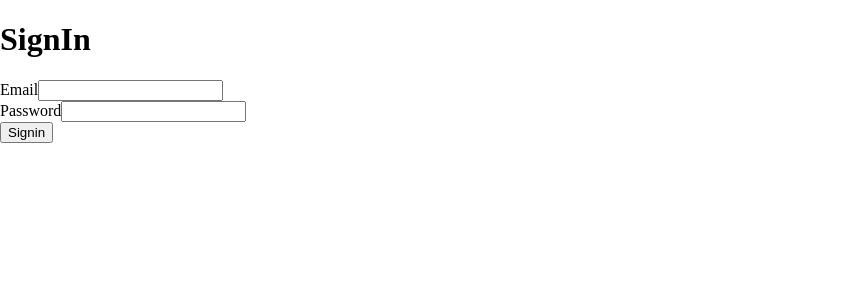
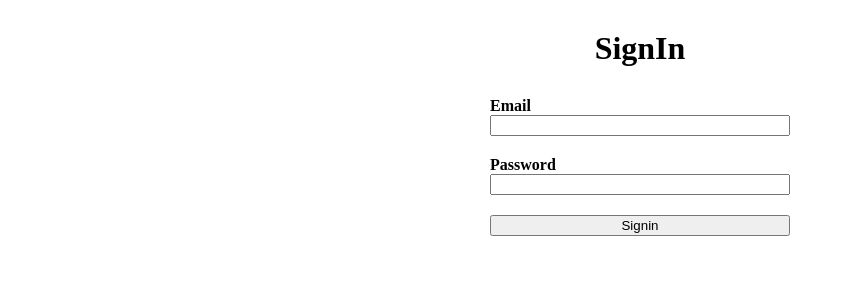
Before and after one commit to luisjavm3/simple-todo, a React (Create React App) app in the folder client/: page /signin in a window 1280 px wide. Shown: the top 300 px of the page, without its empty margins (0-853 px from the left). Built offline with nearby package versions, Linux system fonts and the light colour scheme.

Commit message:
Create SignUp view

```diff
--- a/client/src/index.scss
+++ b/client/src/index.scss
@@ -2,6 +2,8 @@
 @import './styles/todo-view.scss';
 @import './styles/todo.scss';
 @import './styles/edit-todo.scss';
+@import './styles/signin.scss';
+@import './styles/signup.scss';
 
 * {
   box-sizing: border-box;
--- a/client/src/router/AppRoutes.jsx
+++ b/client/src/router/AppRoutes.jsx
@@ -13,6 +13,7 @@ import ProtectedRoute from './ProtectedRoute';
 import { useSelector } from 'react-redux';
 import TodoView from '../views/TodoView';
 import EditTodo from '../views/EditTodo';
+import Signup from '../views/Signup';
 
 const AppRoutes = () => {
   const user = useSelector((state) => state.user);
@@ -27,6 +28,7 @@ const AppRoutes = () => {
         />
 
         <Route path="/signin" element={<Signin />} />
+        <Route path="/signup" element={<Signup />} />
 
         <Route
           path="/todo"
--- /dev/null
+++ b/client/src/styles/signin.scss
@@ -0,0 +1,29 @@
+.signin {
+  justify-content: center;
+  display: flex;
+  min-height: 100vh;
+  min-width: 100vw;
+}
+
+.signin__content {
+  width: 30rem;
+
+  input[type='text'],
+  input[type='email'],
+  input[type='password'] {
+    width: 100%;
+  }
+}
+
+.signin__title {
+  margin: 3rem;
+  text-align: center;
+}
+
+.form-group {
+  margin-top: 2rem;
+}
+
+.form-button {
+  width: 100%;
+}
--- /dev/null
+++ b/client/src/styles/signup.scss
@@ -0,0 +1,4 @@
+.signup__gender-container {
+  display: flex;
+  justify-content: space-evenly;
+}
--- a/client/src/views/Signin.jsx
+++ b/client/src/views/Signin.jsx
@@ -39,7 +39,8 @@ const Signin = () => {
 
   return (
     <div className="signin">
-      <h1>SignIn</h1>
+      <div className="signin__content">
+        <h1 className="signin__title">SignIn</h1>
 
         {error && (
           <span style={{ backgroundColor: 'tomato', color: 'white' }}>
@@ -49,19 +50,38 @@ const Signin = () => {
 
         <form>
           <div className="form-group">
-          <label htmlFor="email">Email</label>
+            <div>
+              <label htmlFor="email">
+                <strong>Email</strong>
+              </label>
+            </div>
+            <div>
               <input type="email" id="email" onChange={changeHandler} />
+            </div>
           </div>
 
           <div className="form-group">
-          <label htmlFor="password">Password</label>
+            <div>
+              <label htmlFor="password">
+                <strong>Password</strong>
+              </label>
+            </div>
+            <div>
               <input type="password" id="password" onChange={changeHandler} />
             </div>
+          </div>
 
-        <button type="submit" onClick={signinHandler}>
+          <div className="form-group">
+            <button
+              className="form-button"
+              type="submit"
+              onClick={signinHandler}
+            >
               Signin
             </button>
+          </div>
         </form>
+      </div>
     </div>
   );
 };
--- /dev/null
+++ b/client/src/views/Signup.jsx
@@ -0,0 +1,155 @@
+import React, { useState } from 'react';
+import { useDispatch, useSelector } from 'react-redux';
+import { useNavigate } from 'react-router-dom';
+
+import { signin } from '../redux/actions/userActions';
+
+const Signup = () => {
+  const [firstName, setFirstName] = useState('');
+  const [lastName, setLastName] = useState('');
+  const [email, setEmail] = useState('');
+  const [password, setPassword] = useState('');
+  const [confirmPassword, setConfirmPassword] = useState('');
+
+  const user = useSelector((state) => state.user);
+  const { error, user: userObj } = user;
+
+  const dispatch = useDispatch();
+  const navigate = useNavigate();
+
+  const changeHandler = (e) => {
+    const value = e.target.value;
+
+    switch (e.target.id) {
+      case 'first-name':
+        setFirstName(value);
+        break;
+
+      case 'last-name':
+        setLastName(value);
+        break;
+
+      case 'email':
+        setEmail(value);
+        break;
+
+      case 'password':
+        setPassword(value);
+        break;
+
+      case 'confirm-password':
+        setConfirmPassword(value);
+        break;
+
+      default:
+        break;
+    }
+  };
+
+  const signupHandler = (e) => {
+    e.preventDefault();
+
+    // dispatch(signin(email, password, navigate));
+  };
+
+  return (
+    <div className="signin">
+      <div className="signin__content">
+        <h1 className="signin__title">SignUp</h1>
+
+        {error && (
+          <span style={{ backgroundColor: 'tomato', color: 'white' }}>
+            {error}
+          </span>
+        )}
+
+        <form>
+          <div className="form-group">
+            <div>
+              <label htmlFor="first-name">
+                <strong>First name</strong>
+              </label>
+            </div>
+            <div>
+              <input type="text" id="first-name" onChange={changeHandler} />
+            </div>
+          </div>
+
+          <div className="form-group">
+            <div>
+              <label htmlFor="last-name">
+                <strong>Last name</strong>
+              </label>
+            </div>
+            <div>
+              <input type="text" id="last-name" onChange={changeHandler} />
+            </div>
+          </div>
+
+          <div className="form-group">
+            <div>
+              <label htmlFor="email">
+                <strong>Email</strong>
+              </label>
+            </div>
+            <div>
+              <input type="email" id="email" onChange={changeHandler} />
+            </div>
+          </div>
+
+          <div className="form-group">
+            <div className="signup__gender-container">
+              <div>
+                <input type="Radio" name="gender" value="Male" id="male" />
+                <label htmlFor="male">Male</label>
+              </div>
+
+              <div>
+                <input type="Radio" name="gender" value="Female" id="female" />
+                <label htmlFor="female">Female</label>
+              </div>
+            </div>
+          </div>
+
+          <div className="form-group">
+            <div>
+              <label htmlFor="password">
+                <strong>Password</strong>
+              </label>
+            </div>
+            <div>
+              <input type="password" id="password" onChange={changeHandler} />
+            </div>
+          </div>
+
+          <div className="form-group">
+            <div>
+              <label htmlFor="confirm-password">
+                <strong>Confirm password</strong>
+              </label>
+            </div>
+            <div>
+              <input
+                type="password"
+                id="confirm-password"
+                onChange={changeHandler}
+              />
+            </div>
+          </div>
+
+          <div className="form-group">
+            <button
+              className="form-button"
+              type="submit"
+              onClick={signupHandler}
+            >
+              Signup
+            </button>
+          </div>
+        </form>
+      </div>
+    </div>
+  );
+};
+
+export default Signup;
```
Lines whose indentation alone changed are shown as unchanged.
